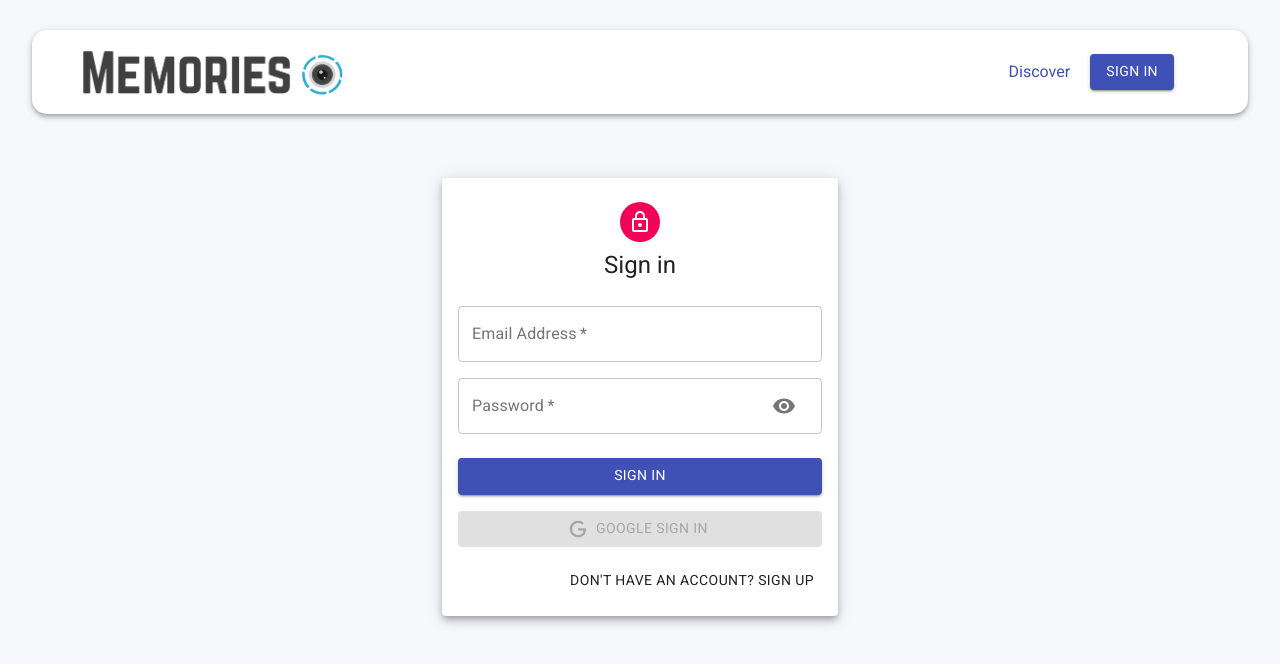
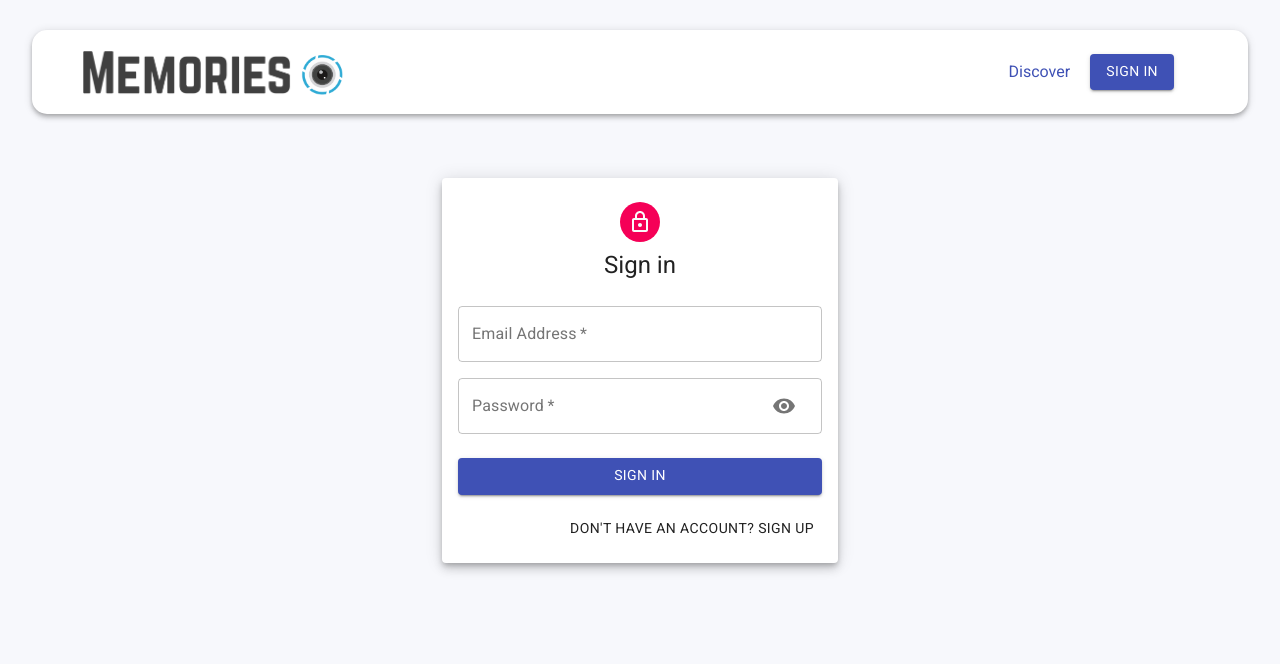
Before and after one commit to rabiaq123/memories-app, a React (Create React App) app in the folder client/: page /auth in a window 1280 px wide. Shown: the top 664 px of the page. Built offline with nearby package versions, Linux system fonts and the light colour scheme.

Commit message:
Remove Google Sign in button

```diff
--- a/client/src/components/Auth/Auth.js
+++ b/client/src/components/Auth/Auth.js
@@ -78,17 +78,6 @@
           <Button type="submit" fullWidth variant="contained" color="primary" className={classes.submit}>
             { isSignup ? 'Sign Up' : 'Sign In' }
           </Button>
-          <GoogleLogin
-            clientId="564033717568-bu2nr1l9h31bhk9bff4pqbenvvoju3oq.apps.googleusercontent.com"
-            render={(renderProps) => (
-              <Button className={classes.googleButton} color="primary" fullWidth onClick={renderProps.onClick} disabled={renderProps.disabled} startIcon={<Icon />} variant="contained">
-                Google Sign In
-              </Button>
-            )}
-            onSuccess={googleSuccess}
-            onFailure={googleError}
-            cookiePolicy="single_host_origin"
-          />
           <Grid container justify="flex-end">
             <Grid item>
               <Button onClick={switchMode}>
```
